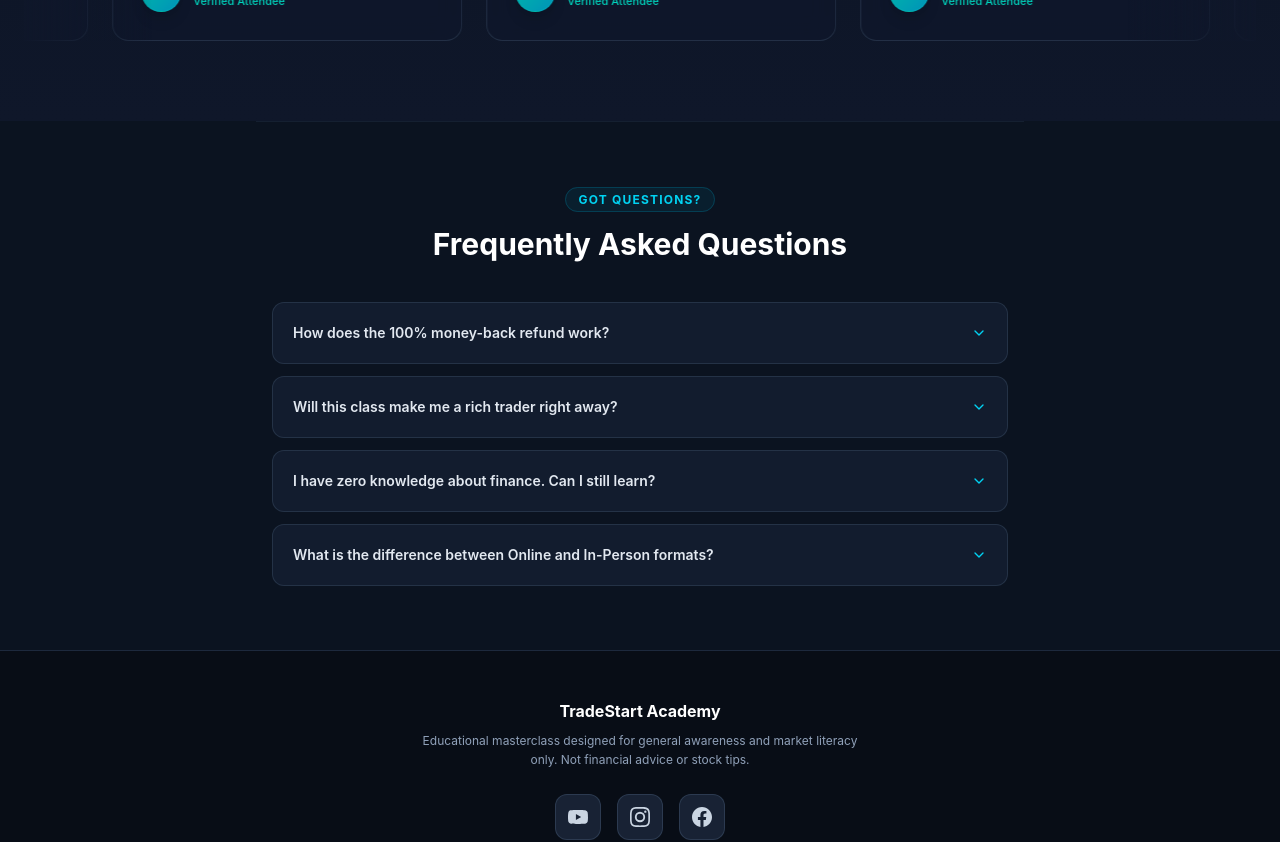
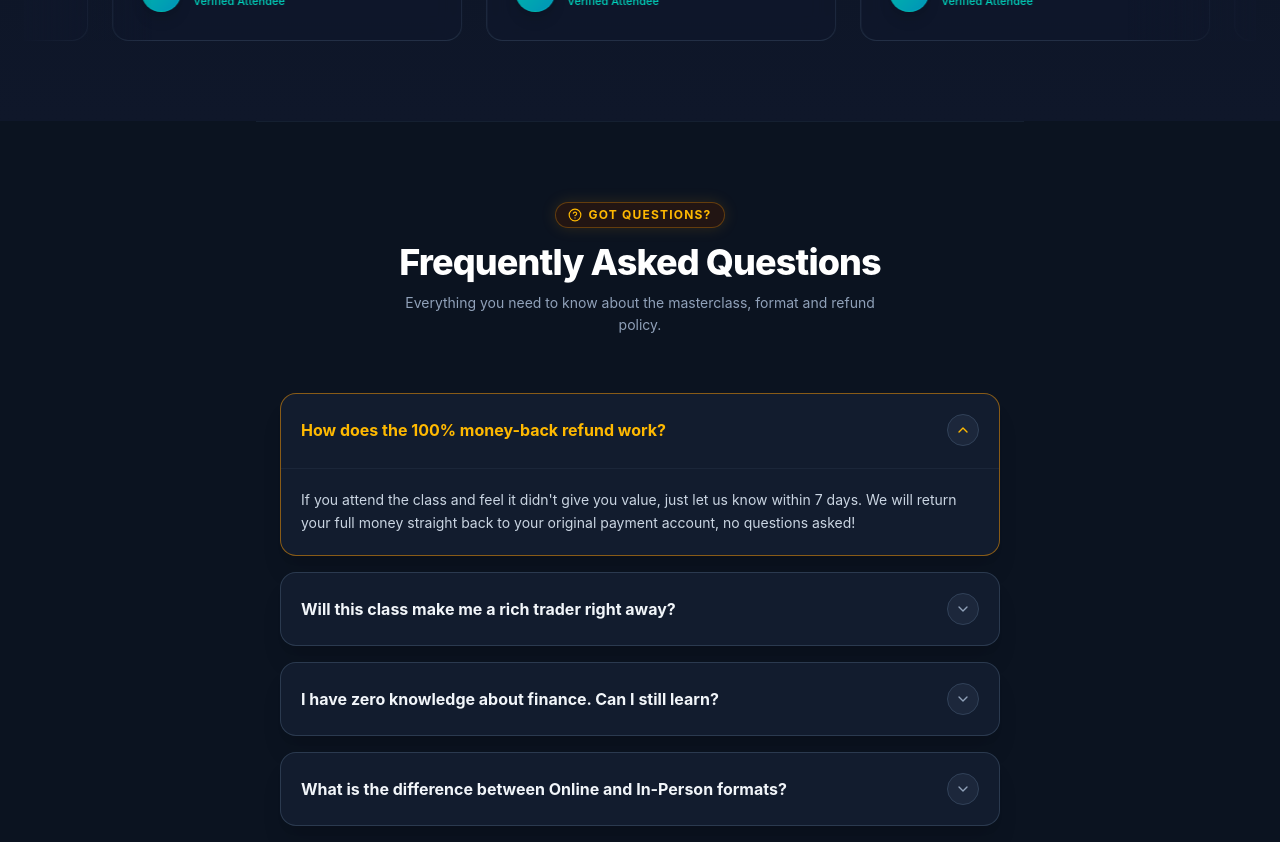
Before and after one commit to Kashifak47/finknowledge, a React (Vite) app: page / in a window 1280 px wide. Shown: the part 3500-4342 px from the top of the page. Built offline with nearby package versions, Linux system fonts and the light colour scheme.

Commit message:
feat: enhance FAQ component layout and styling for improved user interaction and clarity

```diff
--- a/src/components/FAQ.jsx
+++ b/src/components/FAQ.jsx
@@ -1,5 +1,5 @@
 import React, { useState } from 'react';
-import { ChevronDown } from 'lucide-react';
+import { ChevronDown, HelpCircle } from 'lucide-react';
 
 const faqs = [
   { q: "How does the 100% money-back refund work?", a: "If you attend the class and feel it didn't give you value, just let us know within 7 days. We will return your full money straight back to your original payment account, no questions asked!" },
@@ -9,29 +9,51 @@ const faqs = [
 ];
 
 export default function FAQ() {
-  const [openIdx, setOpenIdx] = useState(null);
+  const [openIdx, setOpenIdx] = useState(0);
   const toggle = (idx) => setOpenIdx(openIdx === idx ? null : idx);
 
   return (
-    <section id="faq" className="py-16 px-4 max-w-3xl mx-auto border-t border-slate-800/60 scroll-mt-20">
-      <div className="text-center mb-10">
-        <span className="text-xs font-bold text-cyan-400 uppercase tracking-widest bg-cyan-950/40 px-3 py-1 rounded-full border border-cyan-800/50">Got Questions?</span>
-        <h2 className="text-2xl sm:text-3xl font-bold text-white mt-4">Frequently Asked Questions</h2>
+    <section id="faq" className="py-14 sm:py-20 px-3.5 sm:px-6 max-w-3xl mx-auto border-t border-slate-800/60 scroll-mt-20">
+      <div className="text-center mb-8 sm:mb-14">
+        <span className="text-[11px] sm:text-xs font-bold text-amber-400 uppercase tracking-widest bg-amber-950/40 px-3 py-1 rounded-full border border-amber-500/30 shadow-[0_0_15px_rgba(245,158,11,0.15)] inline-flex items-center gap-1.5">
+          <HelpCircle className="w-3.5 h-3.5 text-amber-400" /> Got Questions?
+        </span>
+        <h2 className="text-2xl sm:text-3xl lg:text-4xl font-extrabold text-white mt-3.5 tracking-tight">Frequently Asked Questions</h2>
+        <p className="text-slate-400 text-xs sm:text-sm mt-2.5 max-w-lg mx-auto leading-relaxed px-2">Everything you need to know about the masterclass, format and refund policy.</p>
       </div>
-      <div className="space-y-3">
-        {faqs.map((f, i) => (
-          <div key={i} className="border border-slate-700/60 rounded-xl overflow-hidden bg-[#121c2e] transition-colors hover:border-slate-500/50">
-            <button onClick={() => toggle(i)} className="w-full text-left p-5 flex justify-between items-center text-sm font-semibold text-slate-200">
-              <span>{f.q}</span>
-              <ChevronDown className={`w-4 h-4 text-cyan-400 transition-transform duration-300 ${openIdx === i ? 'rotate-180' : ''}`} />
-            </button>
-            <div className={`transition-all duration-300 overflow-hidden ${openIdx === i ? 'max-h-40 opacity-100' : 'max-h-0 opacity-0'}`}>
-              <div className="p-5 pt-0 text-sm text-slate-400 leading-relaxed">
-                {f.a}
+
+      <div className="space-y-3 sm:space-y-4">
+        {faqs.map((f, i) => {
+          const isOpen = openIdx === i;
+          return (
+            <div
+              key={i}
+              className={`bg-[#121c2e] border rounded-xl sm:rounded-2xl overflow-hidden transition-all duration-300 shadow-xl ${
+                isOpen ? 'border-amber-500/50 shadow-[0_4px_25px_rgba(245,158,11,0.12)]' : 'border-slate-700/80 hover:border-slate-600'
+              }`}
+            >
+              <button
+                onClick={() => toggle(i)}
+                className="w-full text-left p-3.5 sm:p-5 flex justify-between items-center gap-3 sm:gap-4 cursor-pointer group active:bg-slate-800/50 transition-colors"
+              >
+                <span className={`text-xs sm:text-base font-bold transition-colors leading-snug ${
+                  isOpen ? 'text-amber-400 group-hover:text-amber-300' : 'text-slate-100 group-hover:text-amber-300'
+                }`}>
+                  {f.q}
+                </span>
+                <div className={`w-7 h-7 sm:w-8 sm:h-8 rounded-full bg-slate-800/90 border border-slate-700 flex items-center justify-center shrink-0 transition-all duration-300 ${isOpen ? 'rotate-180 bg-amber-500/10 border-amber-500/40 text-amber-400' : 'text-slate-400 group-hover:border-slate-600'}`}>
+                  <ChevronDown className="w-3.5 h-3.5 sm:w-4 sm:h-4" />
+                </div>
+              </button>
+
+              <div className={`transition-all duration-300 ease-in-out overflow-hidden ${isOpen ? 'max-h-96 opacity-100' : 'max-h-0 opacity-0'}`}>
+                <div className="p-3.5 sm:p-5 pt-0 text-xs sm:text-sm text-slate-300 leading-relaxed border-t border-slate-800/80 mt-0.5">
+                  {f.a}
+                </div>
               </div>
             </div>
-          </div>
-        ))}
+          );
+        })}
       </div>
     </section>
   );
```
